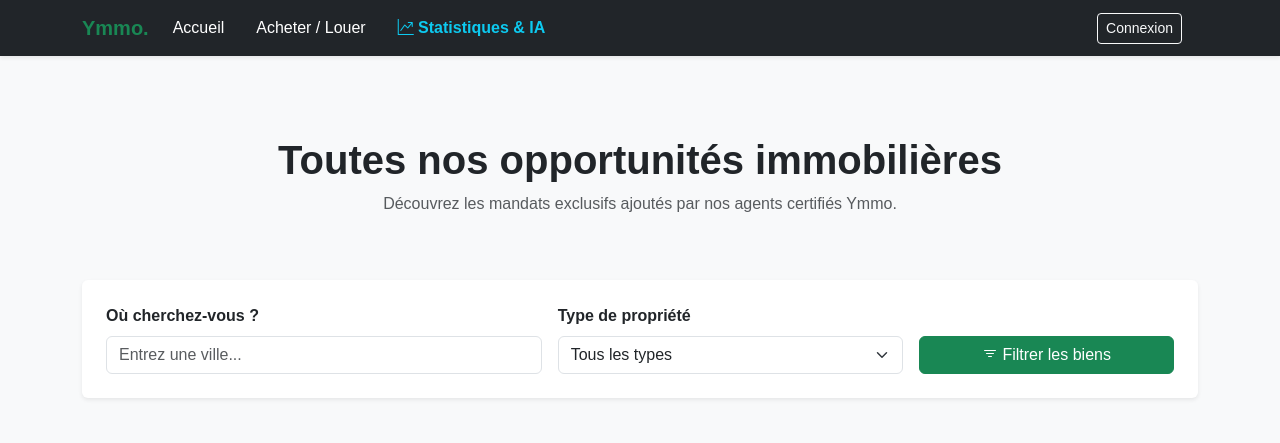
After one commit to Bimbam103/uf-infra-dev, a Flask app: page /acheter-louer in a window 1280 px wide. The commit adds this page. Shown: the top 443 px of the page. Run offline with Flask 3, Linux system fonts and the light colour scheme.

Commit message:
add new files

```diff
--- a/ymmo_project/app/routes/main.py
+++ b/ymmo_project/app/routes/main.py
@@ -69,3 +69,25 @@ def ajouter_bien():
         return redirect(url_for('main.index'))
 
     return render_template('ajouter_bien.html')
+
+@main_bp.route('/acheter-louer')
+def acheter_louer():
+    # Page catalogue qui récupère tous les biens de la base
+    ville_recherche = request.args.get('ville', '').strip()
+    type_recherche = request.args.get('type_bien', '')
+
+    query = BienImmobilier.query
+
+    if ville_recherche:
+        query = query.filter(BienImmobilier.ville.ilike(f"%{ville_recherche}%"))
+    if type_recherche:
+        query = query.filter_by(type_bien=type_recherche)
+
+    liste_biens = query.all()
+    return render_template('acheter_louer.html', biens=liste_biens, ville_recherche=ville_recherche, type_recherche=type_recherche)
+
+@main_bp.route('/bien/<int:id_bien>')
+def voir_bien(id_bien):
+    # Récupère le bien spécifique ou renvoie une erreur 404 si l'ID n'existe pas
+    bien = BienImmobilier.query.get_or_404(id_bien)
+    return render_template('voir_bien.html', bien=bien)
--- /dev/null
+++ b/ymmo_project/app/templates/acheter_louer.html
@@ -0,0 +1,61 @@
+{% extends 'base.html' %}
+
+{% block title %}Catalogue Immobilier - Ymmo{% endblock %}
+
+{% block content %}
+<div class="row mb-5">
+    <div class="col-12 text-center">
+        <h1 class="fw-bold text-dark">Toutes nos opportunités immobilières</h1>
+        <p class="text-muted">Découvrez les mandats exclusifs ajoutés par nos agents certifiés Ymmo.</p>
+    </div>
+</div>
+
+<div class="card shadow-sm border-0 p-4 mb-5 bg-white">
+    <form class="row g-3 justify-content-center" method="GET" action="{{ url_for('main.acheter_louer') }}">
+        <div class="col-md-5">
+            <label class="form-label fw-semibold">Où cherchez-vous ?</label>
+            <input type="text" name="ville" class="form-control" placeholder="Entrez une ville..." value="{{ ville_recherche if ville_recherche }}">
+        </div>
+        <div class="col-md-4">
+            <label class="form-label fw-semibold">Type de propriété</label>
+            <select name="type_bien" class="form-select">
+                <option value="">Tous les types</option>
+                <option value="Résidentiel" {% if type_recherche == 'Résidentiel' %}selected{% endif %}>Résidentiel (Maison, Appartement)</option>
+                <option value="Professionnel" {% if type_recherche == 'Professionnel' %}selected{% endif %}>Professionnel (Bureaux, Local)</option>
+            </select>
+        </div>
+        <div class="col-md-3 d-flex align-items-end">
+            <button type="submit" class="btn btn-success w-100"><i class="bi bi-filter"></i> Filtrer les biens</button>
+        </div>
+    </form>
+</div>
+
+<div class="row">
+    {% for bien in biens %}
+    <div class="col-md-4 mb-4">
+        <div class="card h-100 shadow-sm border-0">
+            {% if bien.type_bien == 'Résidentiel' %}
+                <img src="https://images.unsplash.com/photo-1600585154340-be6161a56a0c?auto=format&fit=crop&w=500&q=80" class="card-img-top" alt="Maison" style="height: 200px; object-fit: cover;">
+            {% else %}
+                <img src="https://images.unsplash.com/photo-1486406146926-c627a92ad1ab?auto=format&fit=crop&w=500&q=80" class="card-img-top" alt="Bureaux" style="height: 200px; object-fit: cover;">
+            {% endif %}
+            <div class="card-body">
+                <span class="badge {% if bien.type_bien == 'Résidentiel' %}bg-primary{% else %}bg-info{% endif %} mb-2">{{ bien.type_bien }}</span>
+                <h5 class="card-title fw-bold text-dark">{{ bien.titre }}</h5>
+                <p class="card-text text-muted mb-1"><i class="bi bi-geo-alt"></i> {{ bien.ville }}</p>
+                <p class="card-text text-muted">Surface : <strong>{{ bien.surface_m2 }} m²</strong></p>
+                <div class="d-flex justify-content-between align-items-center mt-3">
+                    <span class="text-success fw-bold fs-5">{{ bien.prix }} €</span>
+                    <a href="{{ url_for('main.voir_bien', id_bien=bien.id_bien) }}" class="btn btn-outline-success btn-sm">Voir le bien</a>
+                </div>
+            </div>
+        </div>
+    </div>
+    {% else %}
+    <div class="col-12 text-center py-5 bg-white rounded-3 border">
+        <i class="bi bi-house-exclamation text-muted fs-1"></i>
+        <p class="text-muted mt-2 mb-0">Aucun mandat ne correspond à vos critères pour le moment.</p>
+    </div>
+    {% endfor %}
+</div>
+{% endblock %}
--- a/ymmo_project/app/templates/base.html
+++ b/ymmo_project/app/templates/base.html
@@ -22,7 +22,7 @@
                         <a class="nav-link active" href="{{ url_for('main.index') }}">Accueil</a>
                     </li>
                     <li class="nav-item">
-                        <a class="nav-link text-white" href="{{ url_for('main.index') }}">Acheter / Louer</a>
+                        <a class="nav-link text-white" href="{{ url_for('main.acheter_louer') }}">Acheter / Louer</a
                     </li>
                     <li class="nav-item">
                         <a class="nav-link text-info fw-semibold" href="{{ url_for('main.stats') }}"><i class="bi bi-graph-up-arrow"></i> Statistiques & IA</a>
```
Also changed, not shown: ymmo_project/app/templates/voir_bien.html (added, +53 -0 lines), ymmo_project/instance/ymmo.db.
